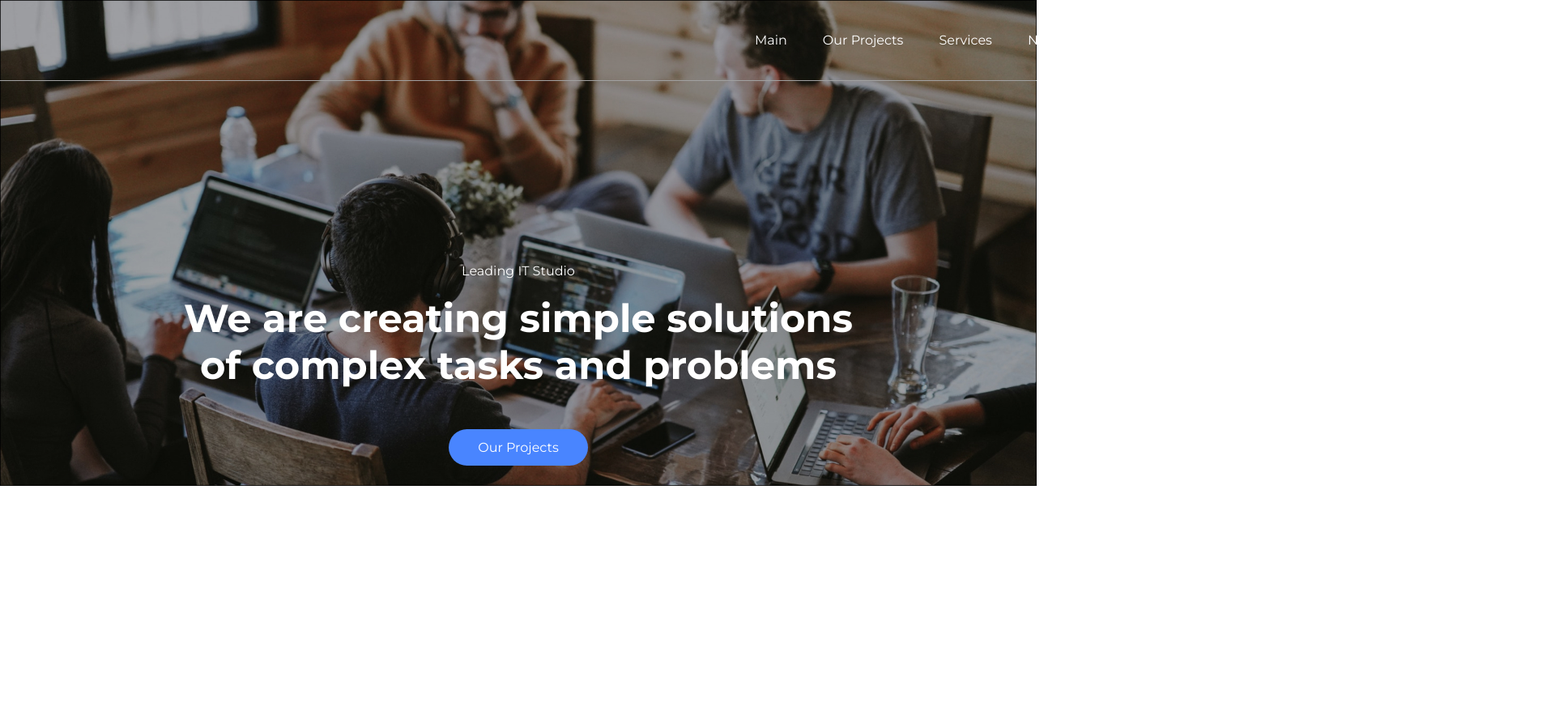
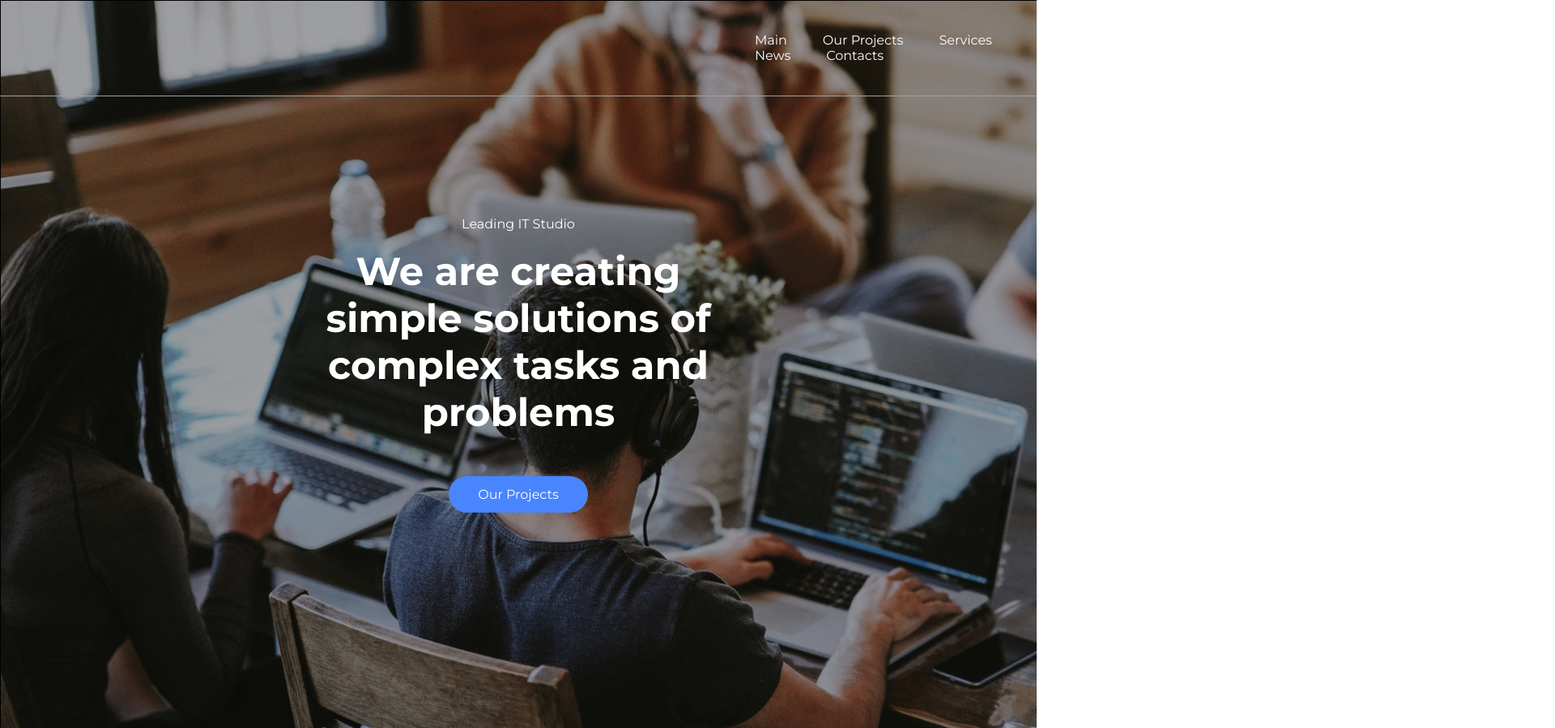
Before and after one commit to eugen-soliar/spa_html-css, a website: page index.html in a window 1280 px wide. Shown: the top 899 px of the page at 81% size, 1920 px wide, since content can reach past the window. Drawn offline with Linux system fonts and the light colour scheme.

Commit message:
shos' zrobyv

```diff
--- a/css/main.css
+++ b/css/main.css
@@ -1,8 +1,7 @@
 body {
     box-sizing: border-box;
+
     margin: 0;
-    padding: 0;
-
 }
 
 li {
@@ -18,6 +17,9 @@ a {
     text-decoration: none;
 }
 
+section {
+    padding-inline: 402px;
+}
 
 .header {
     position: absolute;
@@ -27,10 +29,8 @@ a {
 }
 
 .header-navigation {
-    width:100%;
     padding-top: 40px;
     margin-left: 932px;
-    margin-right: 402px;
     padding-bottom: 40px;
 }
 
@@ -51,10 +51,8 @@ a {
     flex-direction: column;
 
     background-image: url("../img/Rectangle.jpg");
-    background-size: contain;
     background-repeat: no-repeat;
 
-    width: 100%;
     height: 900px;
 }
 
```
Also changed, not shown: index.html (+1 -0 lines).
